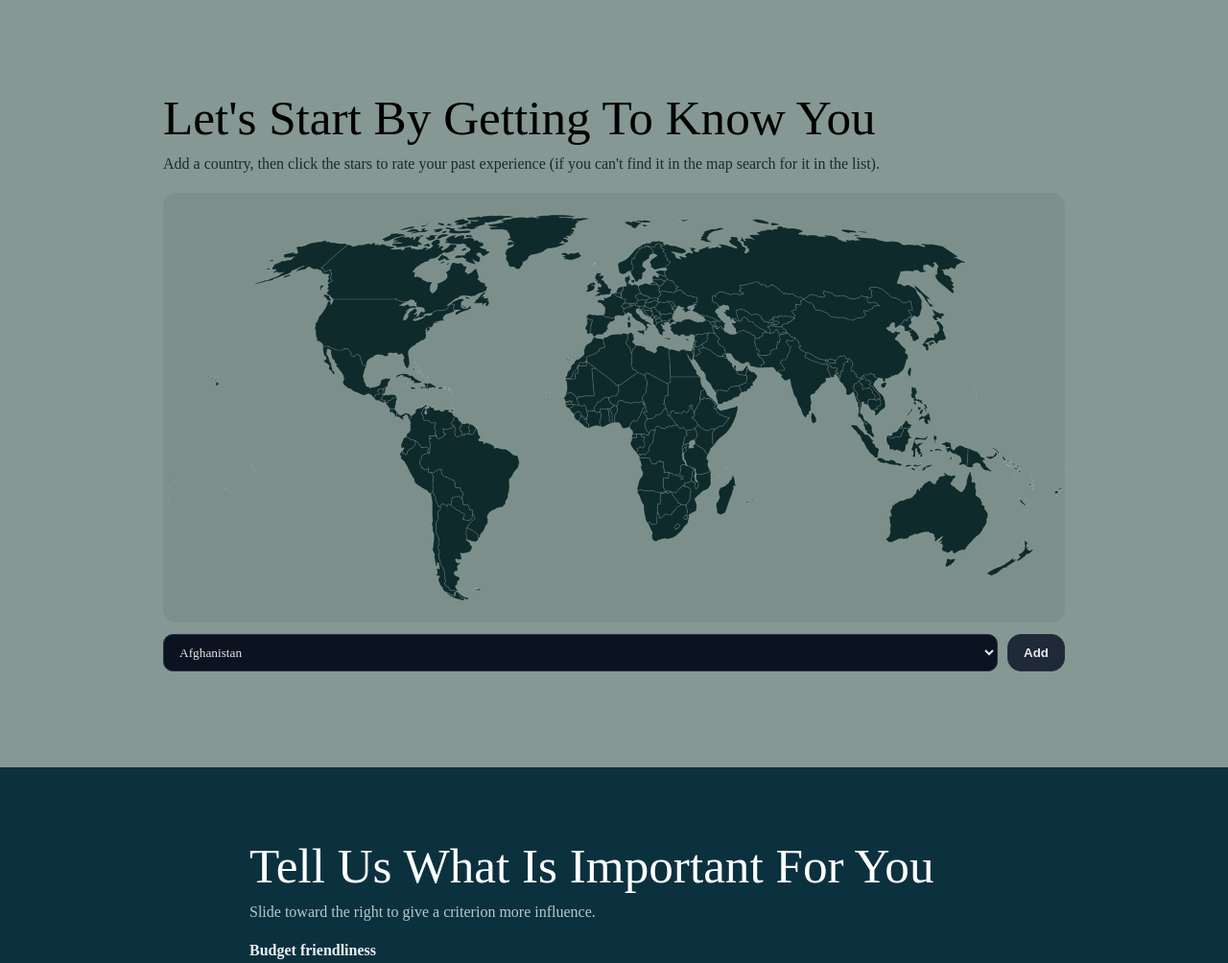
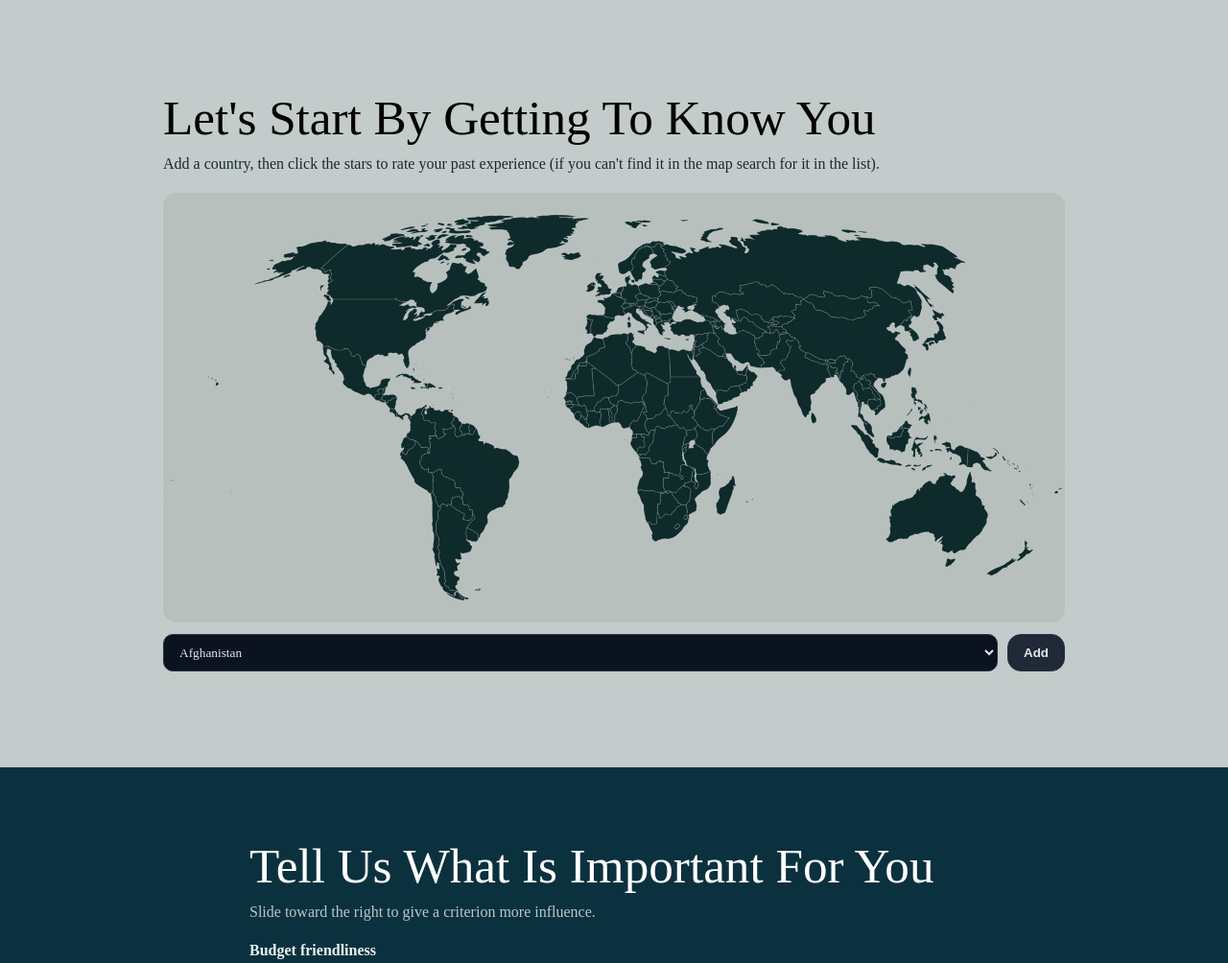
Before and after one commit to tamar-berger/DataProject, a Flask app: page / in a window 1280 px wide. Shown: the part 800-1804 px from the top of the page at 96% size. Run offline with Flask 3, Linux system fonts and the light colour scheme; some web fonts are replaced.

Commit message:
Fixed map background color

```diff
--- a/static/styles.css
+++ b/static/styles.css
@@ -17,7 +17,7 @@
   --btn-sea-fg: #053c3b;
   --btn-sea-border: #053c3b;
 
-  --rate-bg: #859894;
+  --rate-bg: #c3ccca;
 
   --slider-track: #e5e7eb;
   --slider-fill: #29c7c5;
```
